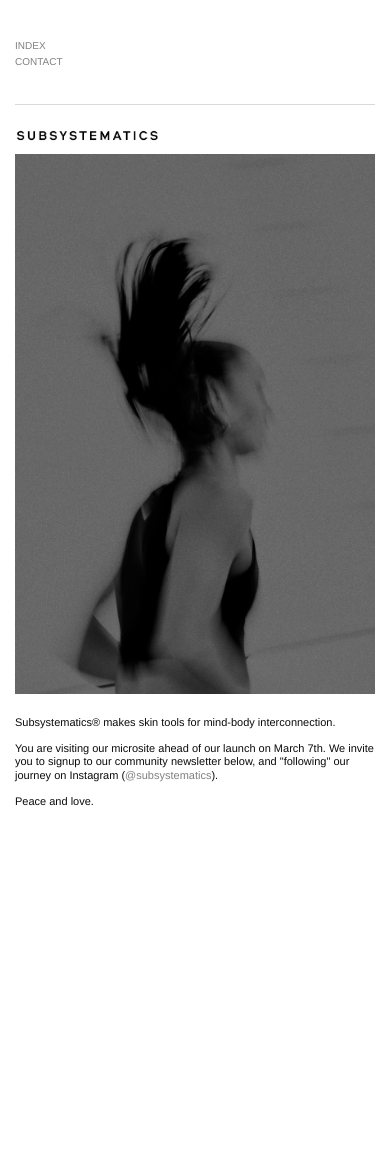
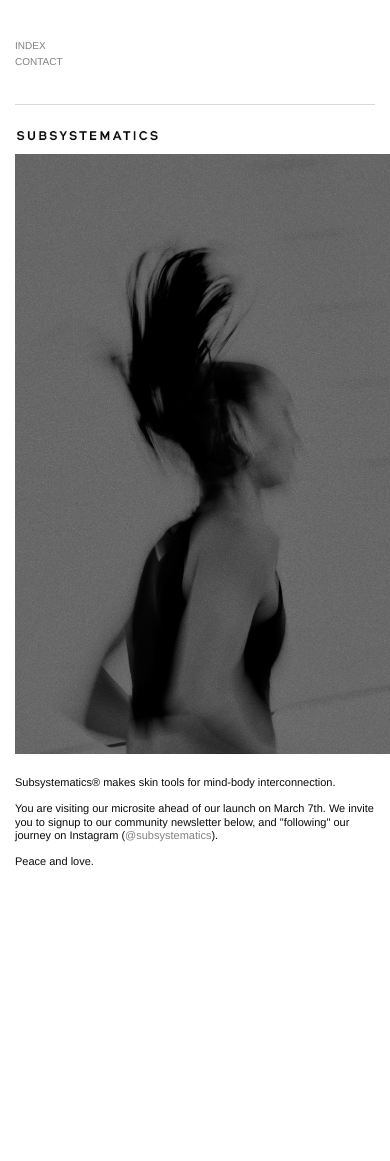
Before and after one commit to tpgrphy/subsystematicsbeta, a Jekyll site: the page built from index.html, in a window 390 px wide. Built offline with Jekyll 4.4.1, drawn with Linux system fonts in a browser that asks for light colours; some web fonts are replaced.

Commit message:
updated the hero image dimensions manually by 75 percent

```diff
--- a/assets/css/site.scss
+++ b/assets/css/site.scss
@@ -547,7 +547,7 @@ footer {
     }
 
     .land_heroimage img {
-        max-width: 360px;
+        max-width: 400px;
         // max-height: 480px;
     }
 
```
Also changed, not shown: assets/images/LR_40_b.jpg.
